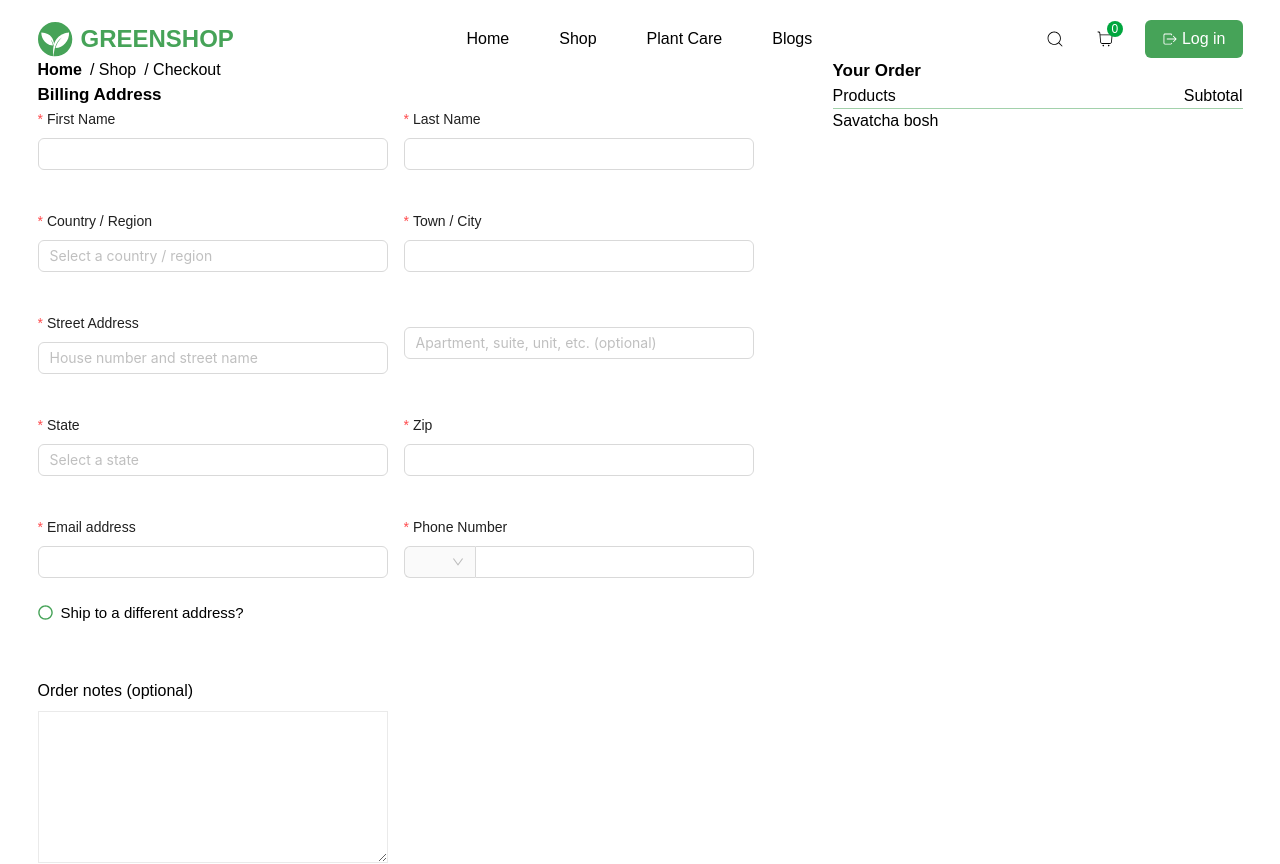
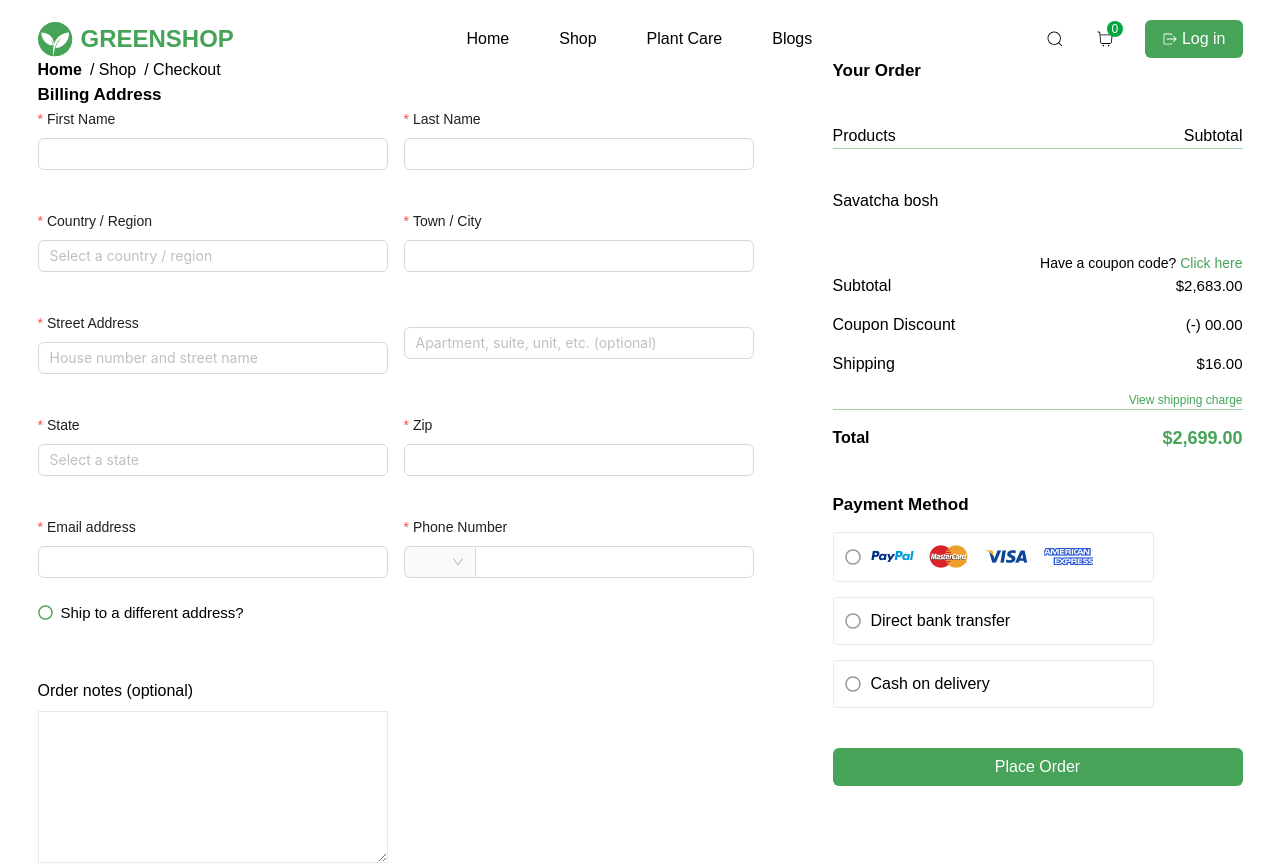
Before and after one commit to Muhammadrasul21/greenshop, a React app: page /checkout in a window 1280 px wide. Shown: the top 864 px of the page. Built offline with nearby package versions, Linux system fonts and the light colour scheme; the HTML template or start-up script is replaced by a standard one.

Commit message:
added payment

```diff
--- a/src/App.jsx
+++ b/src/App.jsx
@@ -14,7 +14,7 @@ const App = () => {
           <Route path="/" element={<Home />} />
           <Route path="/shop" element={<Shop />} />
           <Route path="/checkout" element={<Checkout />} />
-          <Route path="/cart" element={<Cart/>} />
+          <Route path="/cart" element={<Cart />} />
           <Route path="/shop/:id" element={<Detail />} />
         </Routes>
       </Layout>
--- a/src/components/Checkout.jsx
+++ b/src/components/Checkout.jsx
@@ -1,7 +1,10 @@
 import React from "react";
 import { Button, Input, Form, Select } from "antd";
 import { FaRegCircle } from "react-icons/fa";
-import { useSelector } from 'react-redux';
+import { useSelector } from "react-redux";
+import { Link } from "react-router-dom";
+import payment from "../assets/payment.svg";
+import { FaRegCircleDot } from "react-icons/fa6";
 
 const { Option } = Select;
 
@@ -35,7 +38,7 @@ const SubmitButton = ({ form, children }) => {
 const App = () => {
   const [form] = Form.useForm();
   const cartItems = useSelector((state) => state.cart.items);
-
+  const [selectedPayment, setSelectedPayment] = React.useState(null); // TO‘G‘RI JOYDA
 
   return (
     <div className="container flex justify-between">
@@ -141,47 +144,128 @@ const App = () => {
             <Input addonBefore={prefixSelector} style={{ width: "100%" }} />
           </Form.Item>
         </Form>
+
         <div className="flex flex-col gap-[55px]">
-         <p className="flex items-center font-medium text-[15px] gap-2"><FaRegCircle className="text-[#46A358]"/>Ship to a different address?</p>
+          <p className="flex items-center font-medium text-[15px] gap-2">
+            <FaRegCircle className="text-[#46A358]" />
+            Ship to a different address?
+          </p>
           <div className="flex flex-col gap-2">
             <p>Order notes (optional)</p>
-            <textarea name="a" id="" className="border border-[#EAEAEA] w-[350px] h-[152px]"></textarea>
+            <textarea
+              name="a"
+              id=""
+              className="border border-[#EAEAEA] w-[350px] h-[152px]"
+            ></textarea>
           </div>
         </div>
       </div>
 
-      <div className="w-[410px]">
+      <div className="w-[410px] flex flex-col gap-10">
         <p className="font-bold text-[17px]">Your Order</p>
+
         <div className="flex justify-between border-b border-[#46A35880]">
           <p className="font-medium">Products</p>
           <p className="font-medium">Subtotal</p>
         </div>
+
         <div>
-        {
-          cartItems.length === 0 ? (
+          {cartItems.length === 0 ? (
             <p>Savatcha bosh</p>
           ) : (
             <div>
-              {
-                cartItems.map((item, index)=>(
+              {cartItems.map((item, index) => (
                 <div key={index} className="flex items-center justify-between">
                   <div className="flex">
-                    <img src={item.thumbnail} alt={item.title}  className="w-[70px] h-[70px]"/>
+                    <img
+                      src={item.thumbnail}
+                      alt={item.title}
+                      className="w-[70px] h-[70px]"
+                    />
                     <div className="flex flex-col">
                       <p className="font-medium max-w-[114px]">{item.title}</p>
-                    <p className="text-[14px] text-[#727272]">Sku: {item.sku}</p>
+                      <p className="text-[14px] text-[#727272]">
+                        Sku: {item.sku}
+                      </p>
+                    </div>
+                  </div>
+                  <p className="text-[14px] text-[#727272]">x{item.stock}</p>
+                  <p className="text-[#46A358] text-[18px] font-bold">
+                    ${item.price}
+                  </p>
+                </div>
+              ))}
+            </div>
+          )}
+        </div>
+
+        <div>
+          <div className="flex items-center gap-1 text-[14px] font-medium justify-end">
+            <p>Have a coupon code? </p>
+            <Link to={"#"} className="text-[#46A358]">
+              Click here
+            </Link>
+          </div>
+
+          <div className="flex flex-col gap-[15px]">
+            <div className="flex items-center justify-between">
+              <p>Subtotal</p>
+              <p className="text-[15px] font-medium leading-[16px]">
+                $2,683.00
+              </p>
+            </div>
+            <div className="flex items-center justify-between">
+              <p>Coupon Discount</p>
+              <p className="text-[15px] font-medium leading-[16px]">
+                (-) 00.00
+              </p>
+            </div>
+            <div className="flex items-center justify-between">
+              <p>Shipping</p>
+              <p className="text-[15px] font-medium leading-[16px]">$16.00</p>
+            </div>
+            <div className="flex justify-end border-b border-b-[#46A35880] pb-2">
+              <p className="text-[#46A358] text-[12px]">View shipping charge</p>
+            </div>
+            <div className="flex items-center justify-between">
+              <p className="font-bold">Total</p>
+              <p className="text-[#46A358] text-[18px] font-bold">$2,699.00</p>
+            </div>
           </div>
         </div>
 
-                    <p className="text-[14px] text-[#727272]">x{item.stock}</p>
-                    <p className="text-[#46A358] text-[18px] font-bold">${item.price}</p>
+        <div className="flex flex-col gap-[15px]">
+          <p className="font-bold text-[17px] mt-5 mb-3">Payment Method</p>
+
+          {[
+            {
+              id: "card",
+              label: (
+                <img src={payment} alt="" className="w-[224px] h-[26px]" />
+              ),
+            },
+            { id: "bank", label: "Direct bank transfer" },
+            { id: "cash", label: "Cash on delivery" },
+          ].map((method) => (
+            <div
+              key={method.id}
+              onClick={() => setSelectedPayment(method.id)}
+              className={`flex items-center gap-[10px] border w-[321px] px-3 py-2 rounded cursor-pointer payment ${
+                selectedPayment === method.id
+                  ? "border-[#46A358]"
+                  : "border-[#EAEAEA]"
+              }`}
+            >
+              {selectedPayment === method.id ? (
+                <FaRegCircleDot className="text-[#46A358]" />
+              ) : (
+                <FaRegCircle className="text-[#999]" />
+              )}
+              <div>{method.label}</div>
             </div>
-                ))
-              }
+          ))}
         </div>
-          )
-        }
-       </div>
+        <button className="btn">Place Order</button>
       </div>
     </div>
   );
--- a/src/index.css
+++ b/src/index.css
@@ -52,3 +52,6 @@
   padding: 10px;
   border-radius: 8px;
 }
+.payment {
+  padding: 11px;
+}
--- a/src/pages/home/Plantshop.jsx
+++ b/src/pages/home/Plantshop.jsx
@@ -16,7 +16,6 @@ export default function PlantShop() {
   const [wishlist, setWishlist] = useState([]);
   const [currentPage, setCurrentPage] = useState(1);
   const cartItems = useSelector((state) => state.cart.items);
-
 
   const itemsPerPage = 12;
   const dispatch = useDispatch();
--- a/src/pages/shop/Detail.jsx
+++ b/src/pages/shop/Detail.jsx
@@ -10,7 +10,7 @@ import { Link, useParams } from "react-router-dom";
 const Detail = () => {
   const [product, setProduct] = useState(null);
   const [selectedSize, setSelectedSize] = useState("S");
-  const {id} = useParams()
+  const { id } = useParams();
 
   useEffect(() => {
     fetch(`https://dummyjson.com/products/${id}`)
```
Also changed, not shown: src/components/Navbar.jsx (+10 -7 lines), src/pages/home/Cart.jsx (+6 -4 lines), src/redux/cartSlice.js (+4 -3 lines), src/assets/payment.svg (added). Lines whose indentation alone changed are shown as unchanged.
